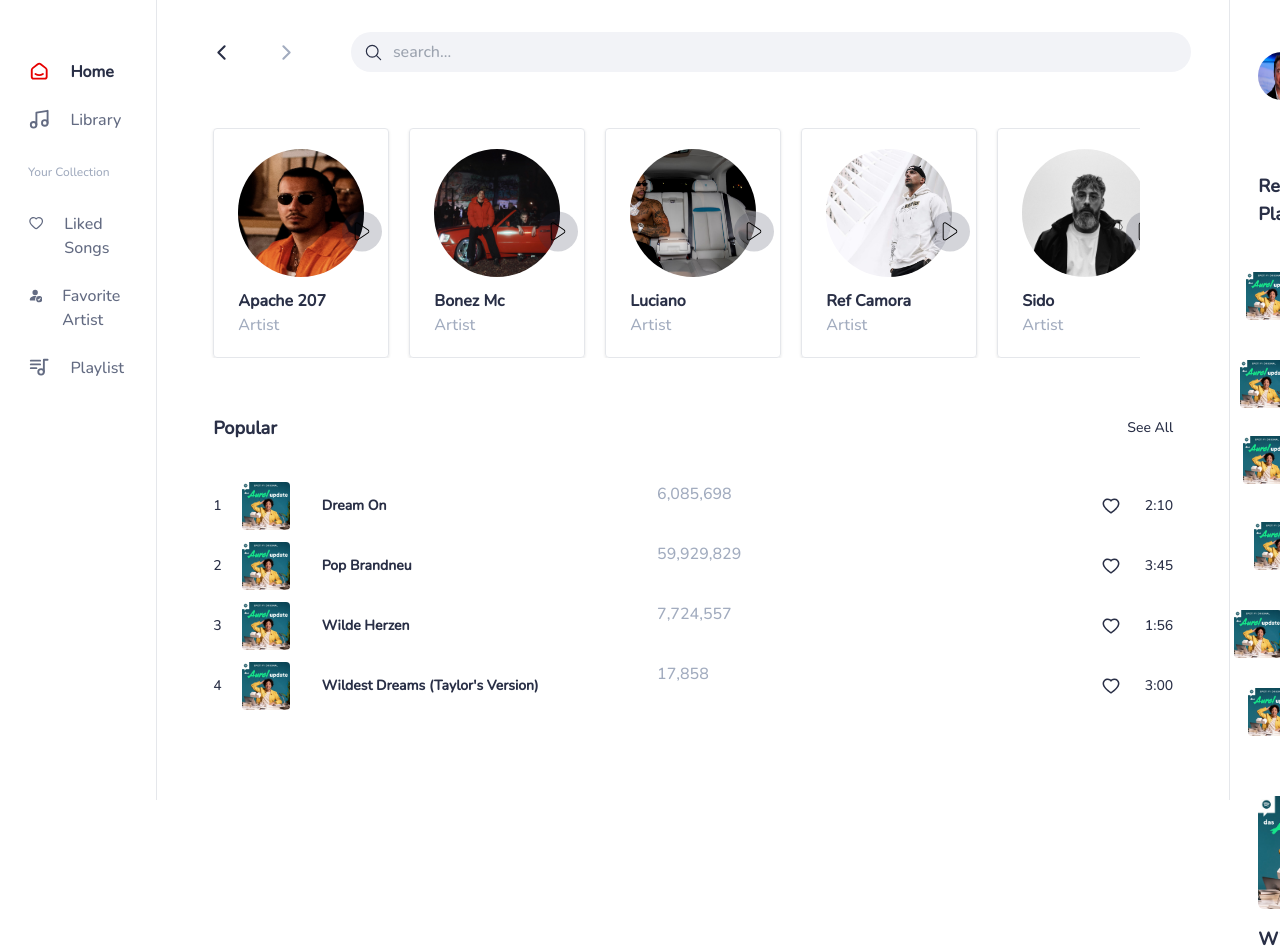
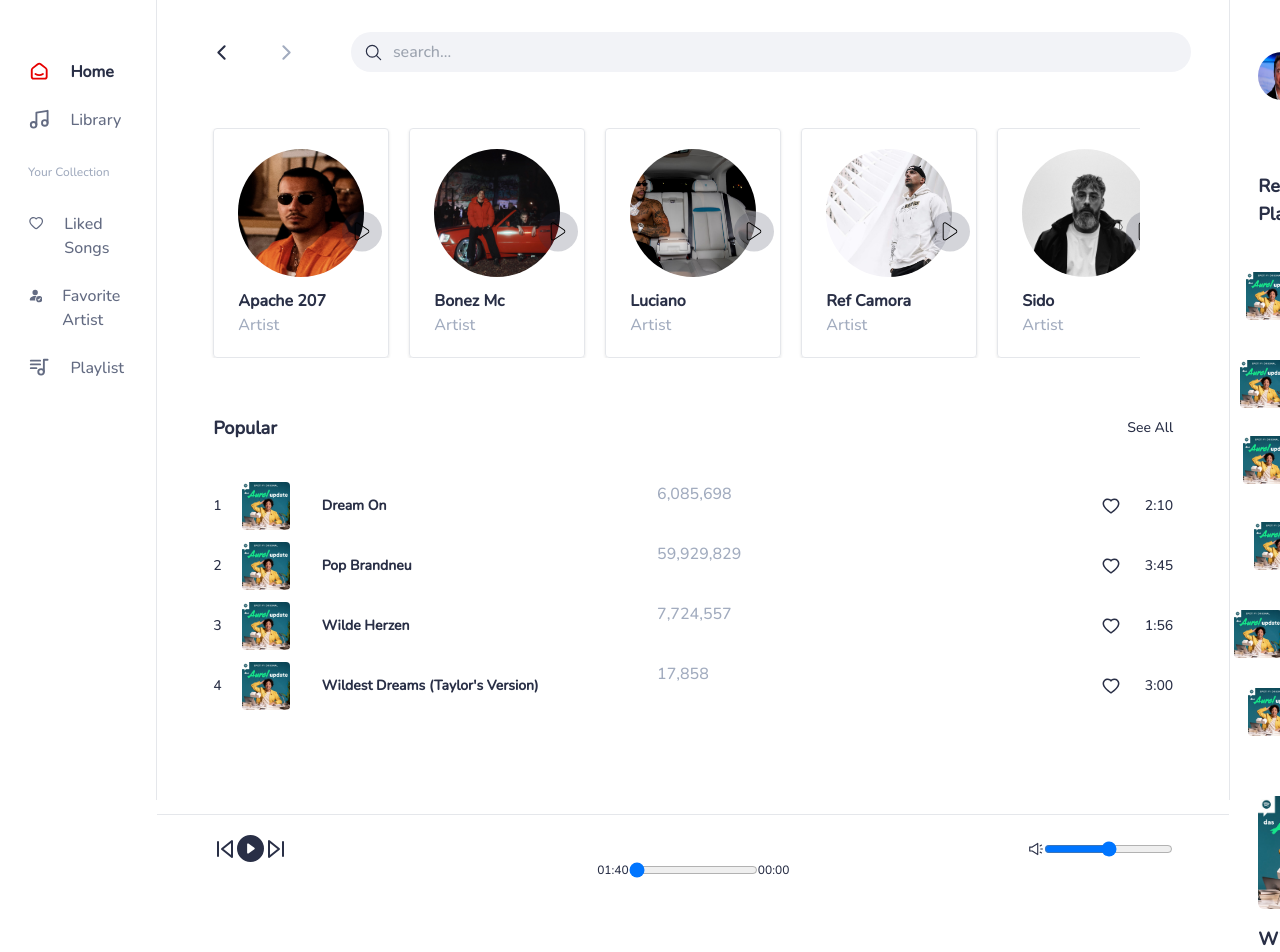
Before and after one commit to mhmd-bagha/music-player-client, a Next.js app: page / in a window 1280 px wide. Shown: the top 952 px of the page. Built offline with nearby package versions, Linux system fonts and the light colour scheme.

Commit message:
feat: added player without style

```diff
--- /dev/null
+++ b/components/player/player.jsx
@@ -0,0 +1,13 @@
+import Player from "@/helpers/player";
+
+const PlayerView = ({src}) => {
+    return (
+        <>
+            <div className="border-t py-5 px-14">
+                <Player src={src}/>
+            </div>
+        </>
+    )
+}
+
+export default PlayerView
--- /dev/null
+++ b/helpers/player.jsx
@@ -0,0 +1,98 @@
+import {useReducer, useRef, useState} from "react";
+import styles from 'Styles/Player.module.scss'
+import {BsPauseCircleFill, BsPlayCircleFill} from "react-icons/bs";
+import {FiSkipBack, FiSkipForward} from "react-icons/fi";
+import {AiOutlineSound} from "react-icons/ai";
+
+const SET_PLAY = "SET_PLAY";
+const SET_CURRENT_TIME = "SET_CURRENT_TIME";
+// const SET_DURATION = "SET_DURATION";
+
+const InitialState = {
+    play: false,
+    currentTime: 100,
+    // duration: 0,
+}
+
+const reducer = (state = InitialState, action) => {
+    switch (action.type) {
+        case SET_PLAY:
+            return {...state, play: action.payload}
+        case SET_CURRENT_TIME:
+            return {...state, currentTime: action.payload}
+        // case SET_DURATION:
+        //     return {...state, duration: action.payload} // this state duration disabled for next update
+        default:
+            return state
+    }
+}
+
+const Player = ({src}) => {
+    const [state, dispatch] = useReducer(reducer, InitialState)
+    const [duration, setDuration] = useState(0)
+    const playerRef = useRef(null)
+
+    const togglePlay = () => {
+        (state.play) ? playerRef.current.pause() : playerRef.current.play()
+        dispatch({type: SET_PLAY, payload: !state.play})
+    }
+
+    const handleCurrentTime = () => dispatch({type: SET_CURRENT_TIME, payload: playerRef.current.currentTime})
+
+    // const handleDuration = () => dispatch({type: SET_DURATION, payload: playerRef.current.duration})
+    const handleDuration = () => setDuration(playerRef.current.duration)
+
+    const changedRange = (e) => {
+        playerRef.current.currentTime = e.target.value
+        dispatch({type: SET_CURRENT_TIME, payload: e.target.value})
+    }
+
+    const formatTime = (time) => {
+        const minutes = Math.floor(time / 60).toString().padStart(2, '0')
+        const seconds = Math.floor(time % 60).toString().padStart(2, '0')
+        return `${minutes}:${seconds}`
+    }
+
+    return (
+        <>
+            {/* controls */}
+            <div className="flex justify-between items-center">
+                {/* toggle play and next and back */}
+                <div className="flex items-center">
+                    {/* back music */}
+                    <button className="px-4">
+                        <FiSkipBack className="color-gunmetal" size={24}/>
+                    </button>
+                    {/* toggle music */}
+                    <button className="px-4" onClick={togglePlay}>
+                        {state.play ? <BsPauseCircleFill className="color-gunmetal" size={27}/> :
+                            <BsPlayCircleFill className="color-gunmetal" size={27}/>}
+                    </button>
+                    {/* next music */}
+                    <button className="px-4">
+                        <FiSkipForward className="color-gunmetal" size={24}/>
+                    </button>
+                </div>
+                {/*  control sound  */}
+                <div className="flex justify-center items-center">
+                    <button><AiOutlineSound className="color-gunmetal"/></button>
+                    <input type="range"/>
+                </div>
+            </div>
+            {/* time buffer */}
+            <div className="flex justify-center items-center w-full">
+                {/* current time */}
+                <p className="text-xs color-gunmetal pr-4">{formatTime(state.currentTime)}</p>
+                {/* change time */}
+                <input type="range" min={0} max={duration} value={state.currentTime} onChange={changedRange}
+                       className={`${styles.time_buffer} px-10`}/>
+                {/* all time */}
+                <p className="text-xs color-gunmetal">{formatTime(duration)}</p>
+            </div>
+            {/* audio player */}
+            <audio ref={playerRef} src={src} onTimeUpdate={handleCurrentTime} onLoadedData={handleDuration}/>
+        </>
+    )
+}
+
+export default Player
--- a/pages/index.jsx
+++ b/pages/index.jsx
@@ -1,6 +1,7 @@
 import Searchbar from "Component/home/searchbar";
 import PopularArtists from "Component/home/popular-artists";
 import SongPopular from "Component/home/song-popular";
+import PlayerView from "Component/player/player";
 
 const Home = () => {
 
@@ -13,6 +14,8 @@ const Home = () => {
                 <PopularArtists/>
                 {/* song popular */}
                 <SongPopular/>
+                {/* player */}
+                <PlayerView src='/musics/in-the-end.mp3'/>
             </div>
         </>
     )
```
Also changed, not shown: styles/Player.module.scss (added), 1 other file (tests, documents, lock files or other folders).
